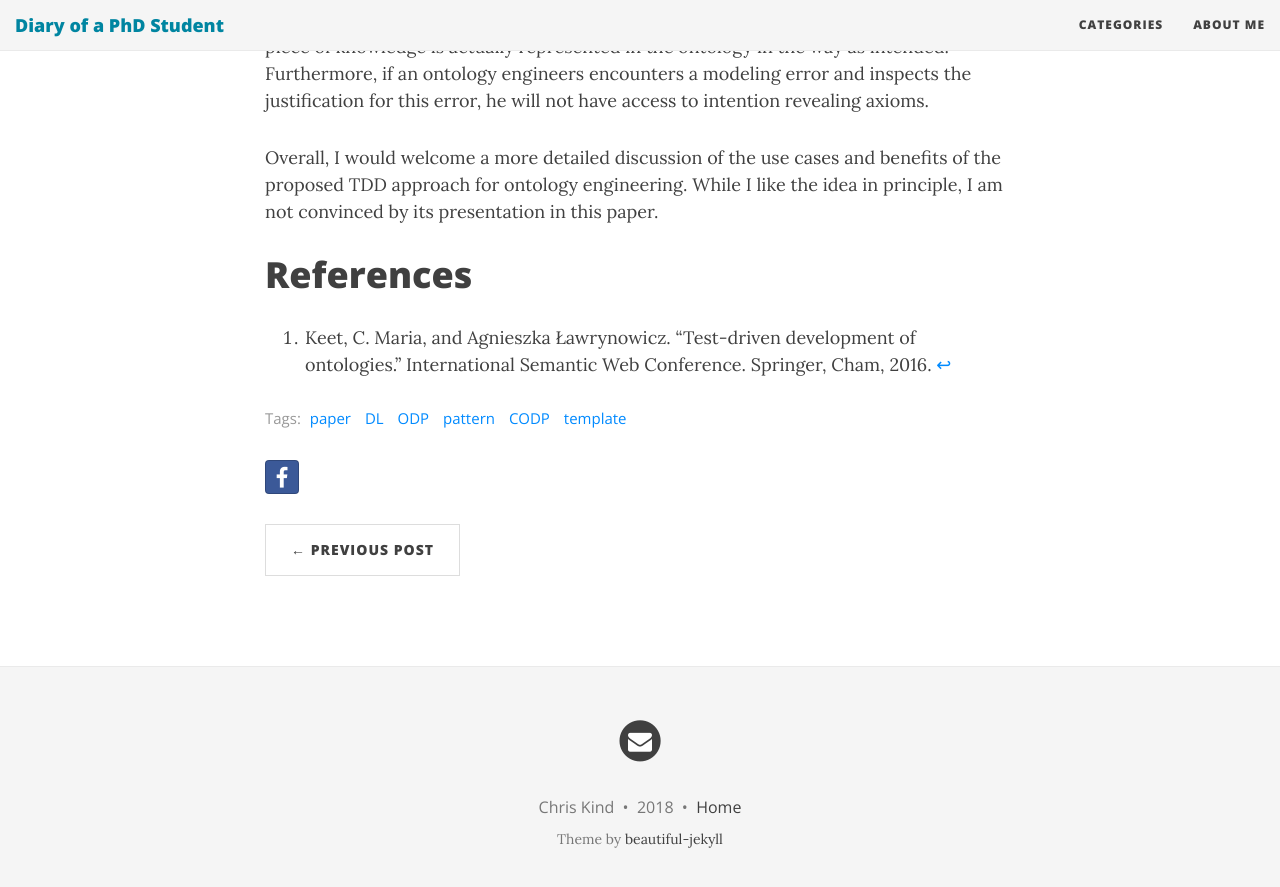
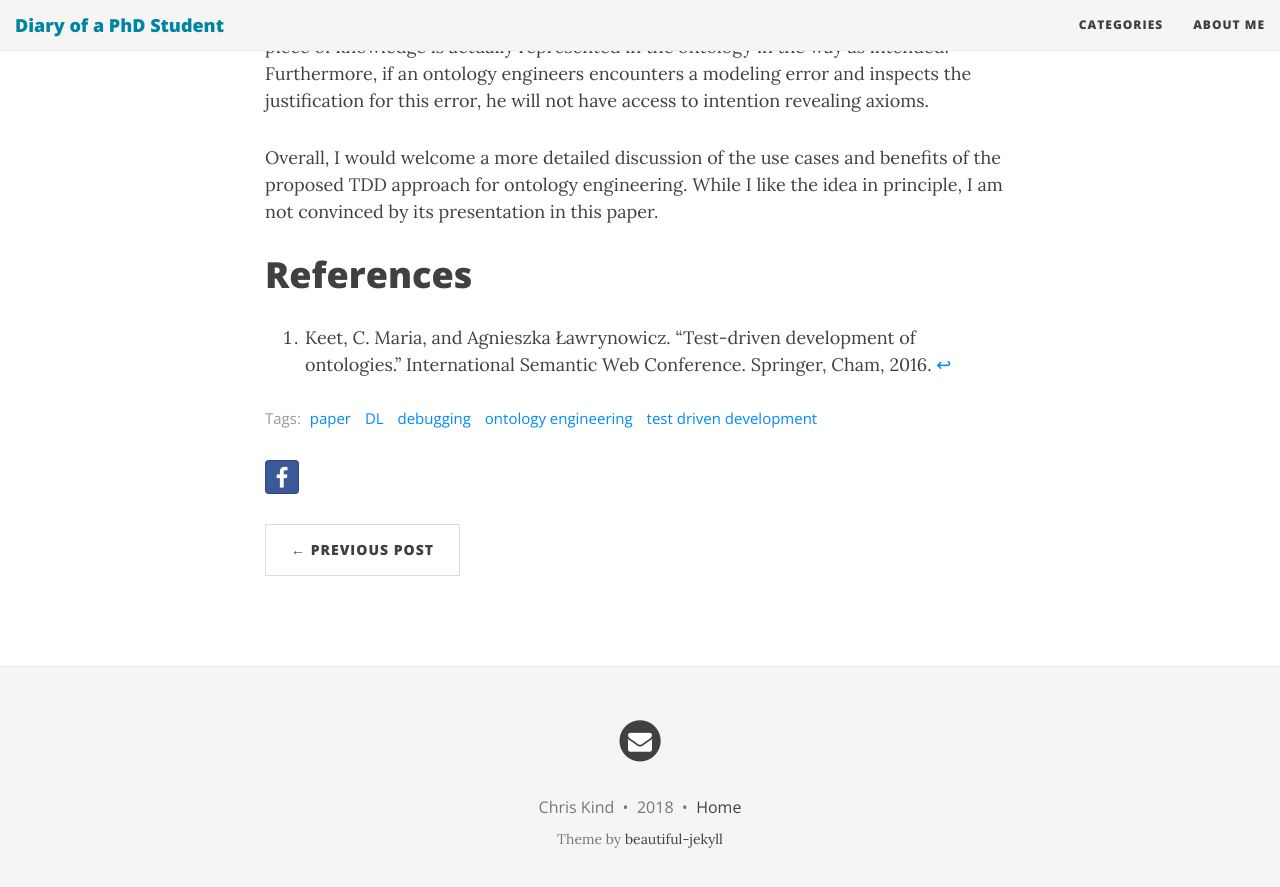
Before and after one commit to Cydny/cydny.github.io, a Jekyll site: the page built from _posts/papers/2018-05-20-test-driven-development.md, in a window 1280 px wide and 900 px high, scrolled down 2356 px. Shown: the top 887 px of the window. Built offline with Jekyll 4.4.1, drawn with Linux system fonts in a browser that asks for light colours; nearby versions of some CDN libraries; formulas are drawn with MathJax 3; a script that is not in the unit is left out.

Commit message:
fix tags

```diff
--- a/_posts/papers/2018-05-20-test-driven-development.md
+++ b/_posts/papers/2018-05-20-test-driven-development.md
@@ -4,7 +4,7 @@ title: Test-Driven Development of ontologies
 subtitle: Weekly paper discussion
 categories: papers
 mathjax: true
-tags: [paper, DL, ODP, pattern, CODP, template]
+tags: [paper, DL, debugging, ontology engineering, test driven development]
 ---
 
 # Summary
```
